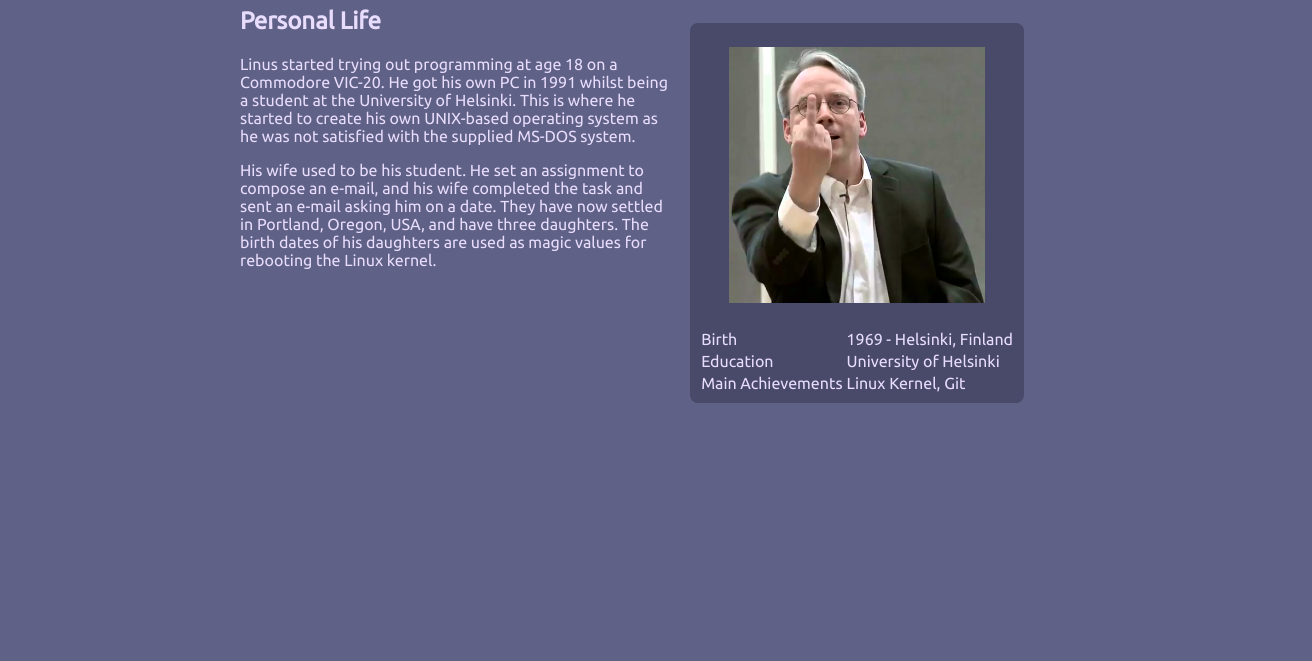
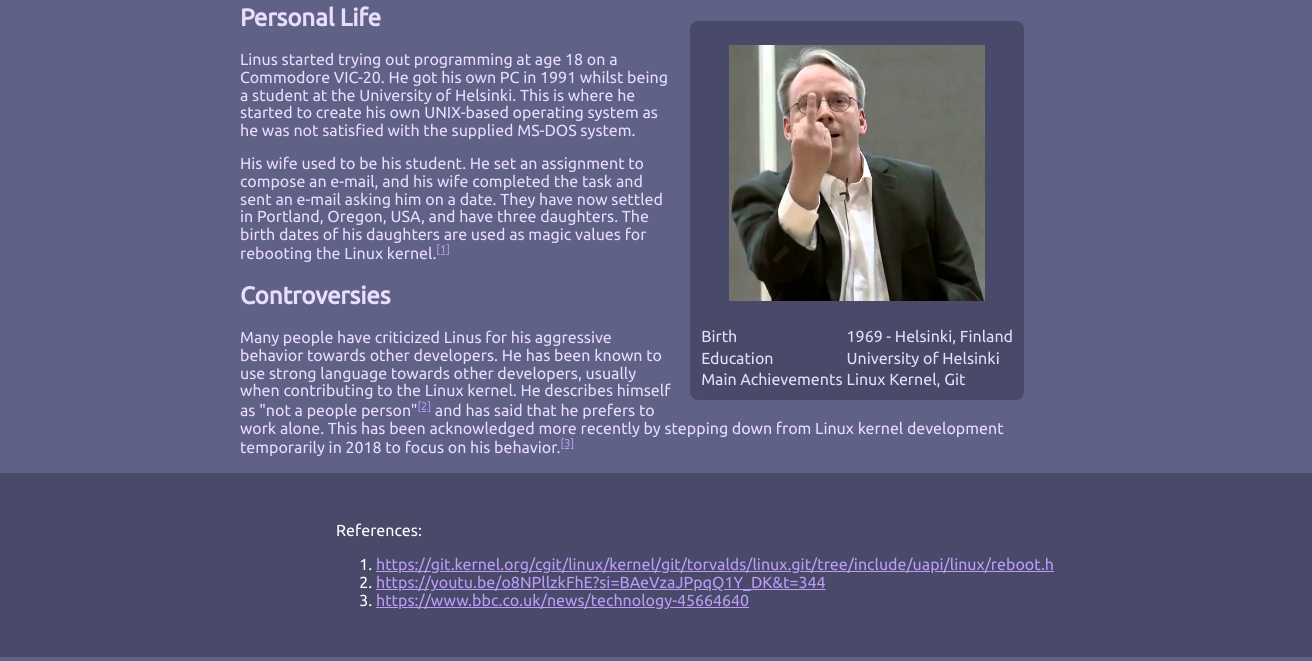
Before and after one commit to ooliver1/uni, a plain HTML site: page 1102 - Web Applications/coursework/index.html in a window 1280 px wide. Shown: the part 139-800 px from the top of the page, 1312 px wide, since content can reach past the window. Drawn offline with Linux system fonts and the light colour scheme.

Commit message:
finish web app coursework pt 1

```diff
--- a/1102 - Web Applications/coursework/index.html
+++ b/1102 - Web Applications/coursework/index.html
@@ -7,9 +7,6 @@
 - At least two of the pages should include informative content (at least three reasonable sized paragraphs per page).
 - References should be listed, and any items of text quoted directly from another source must be placed in quote
   and should be clearly acknowledged, with details of the source
-
-
-  https://git.kernel.org/cgit/linux/kernel/git/torvalds/linux.git/tree/include/uapi/linux/reboot.h
   -->
   <meta charset="UTF-8">
   <title>Linus Torvalds</title>
@@ -29,6 +26,7 @@
       </ul>
     </nav>
   </header>
+  <main>
     <h1>Linus Torvalds</h1>
     <aside class="profile">
       <a href="https://en.wikipedia.org/wiki/Linus_Torvalds" target="_blank">
@@ -50,7 +48,6 @@
         </tr>
       </table>
     </aside>
-  <main>
     <h2>Personal Life</h2>
     <p>
       Linus started trying out programming at age 18 on a Commodore VIC-20.
@@ -62,8 +59,36 @@
       His wife used to be his student. He set an assignment to compose an e-mail,
       and his wife completed the task and sent an e-mail asking him on a date.
       They have now settled in Portland, Oregon, USA, and have three daughters.
-      The birth dates of his daughters are used as magic values for rebooting the Linux kernel.
+      The birth dates of his daughters are used as magic values for rebooting the Linux kernel.<sup
+        class="reference"><a href="#ref-1">[1]</a></sup>
+    </p>
+    <h2>Controversies</h2>
+    <p>
+      Many people have criticized Linus for his aggressive behavior towards other developers.
+      He has been known to use strong language towards other developers, usually when contributing
+      to the Linux kernel. He describes himself as "not a people person"<sup class="reference"><a
+          href="ref-2">[2]</a></sup> and has said that he
+      prefers to work alone. This has been acknowledged more recently by stepping down from Linux
+      kernel development temporarily in 2018 to focus on his behavior.<sup class="reference"><a
+          href="ref-3">[3]</a></sup>
     </p>
   </main>
+  <footer>
+    <div id="references-content">
+      <p>References:</p>
+      <ol>
+        <li id="ref-1"><a class="ref-link"
+            href="https://git.kernel.org/cgit/linux/kernel/git/torvalds/linux.git/tree/include/uapi/linux/reboot.h">https://git.kernel.org/cgit/linux/kernel/git/torvalds/linux.git/tree/include/uapi/linux/reboot.h</a>
+        </li>
+        <li id="ref-2"><a class="ref-link"
+            href="https://youtu.be/o8NPllzkFhE?si=BAeVzaJPpqQ1Y_DK&t=344">https://youtu.be/o8NPllzkFhE?si=BAeVzaJPpqQ1Y_DK&t=344</a>
+        </li>
+        <li id="ref-3"><a class="ref-link"
+            href="https://www.bbc.co.uk/news/technology-45664640">https://www.bbc.co.uk/news/technology-45664640</a>
+        </li>
+      </ol>
+    </div>
+  </footer>
 </body>
+
 </html>
--- a/1102 - Web Applications/coursework/style.css
+++ b/1102 - Web Applications/coursework/style.css
@@ -46,8 +46,11 @@ red: {
 
 :root {
   font-family: "Ubuntu", sans-serif;
+  scroll-behavior: smooth;
+
   --grey-400: hsl(238, 18%, 35%);
   --grey-500: hsl(238, 17%, 45%);
+  --purple-800: hsl(262, 85%, 79%);
   --purple-900: hsl(262, 90%, 93%);
 }
 
@@ -58,7 +61,6 @@ red: {
   border-radius: 0.5rem;
   background-color: var(--grey-400);
 }
-
 #linus {
   display: block;
   margin-left: auto;
@@ -69,11 +71,11 @@ red: {
 }
 
 main {
-  max-width: 30rem;
+  max-width: 50rem;
+  margin: 0 auto;
+  line-height: 1.1;
 }
-
 body {
-  max-width: 50rem;
   margin: 0 auto;
   background-color: var(--grey-500);
   color: var(--purple-900);
@@ -85,7 +87,6 @@ nav > ul {
   padding: 0;
   max-width: 24rem;
 }
-
 nav > ul > li {
   padding: .5rem;
   margin: .5rem;
@@ -93,12 +94,10 @@ nav > ul > li {
   background-color: var(--grey-400);
   border-radius: 0.5rem;
 }
-
 nav > ul > li > a {
   color: white;
   text-decoration: none;
 }
-
 nav > ul > li > a:hover {
   color: hsl(196, 67%, 80%);
 }
@@ -107,7 +106,36 @@ h1 {
   text-align: center;
   font-size: 2rem;
 }
-
 h2 {
   font-size: 1.5rem;
 }
+
+footer {
+  padding: 1rem;
+  background-color: var(--grey-400);
+  color: white;
+  width: 100%;
+}
+#references-content {
+  width: 50%;
+  padding: 1rem;
+  margin: 0 auto;
+}
+.ref-link {
+  color: var(--purple-800);
+}
+.ref-link:hover {
+  color: var(--purple-900);
+}
+
+.reference {
+  /*superscript, grey*/
+  color: var(--purple-800);
+  font-size: 0.7rem;
+}
+.reference > a {
+  color: inherit;
+}
+.reference > a:hover {
+  color: var(--purple-900);
+}
```
Also changed, not shown: 1102 - Web Applications/coursework/contribution.html (+27 -10 lines), 1102 - Web Applications/coursework/relevance.html (+19 -7 lines). Lines whose indentation alone changed are shown as unchanged.
